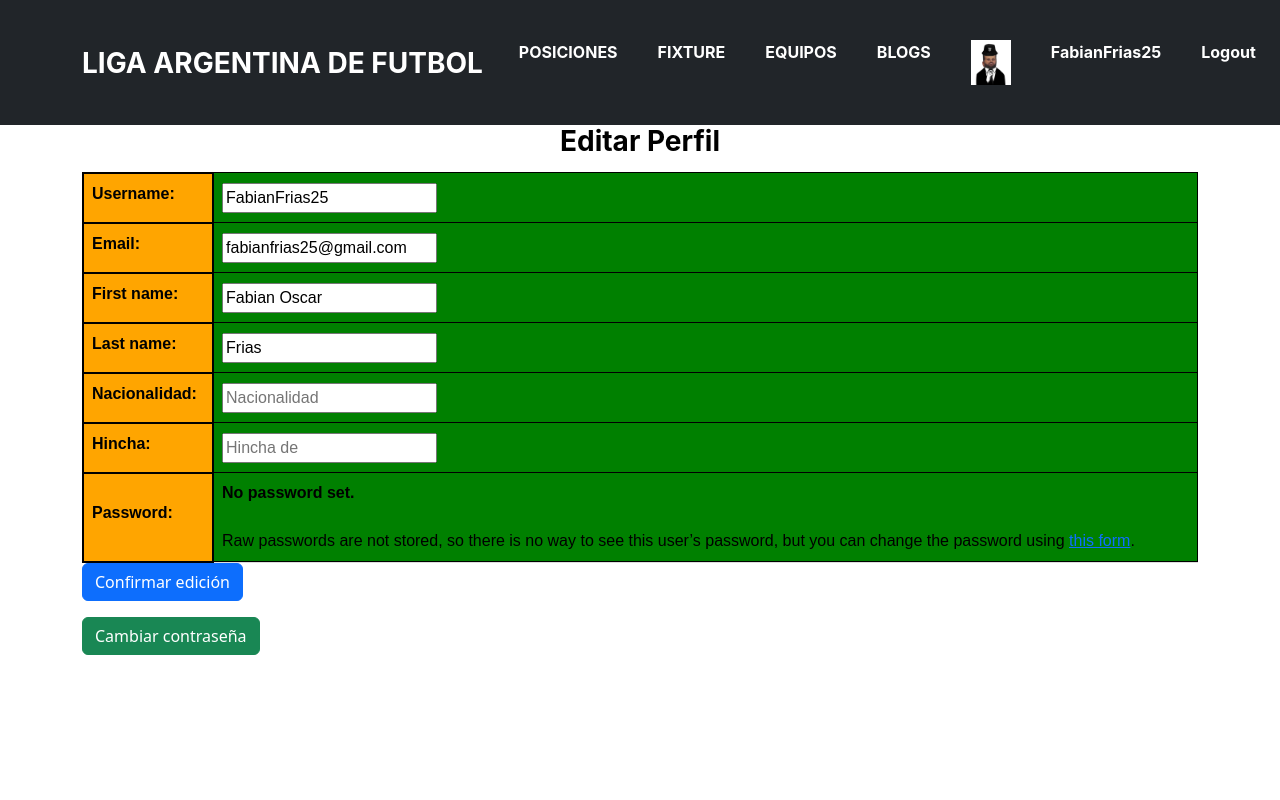
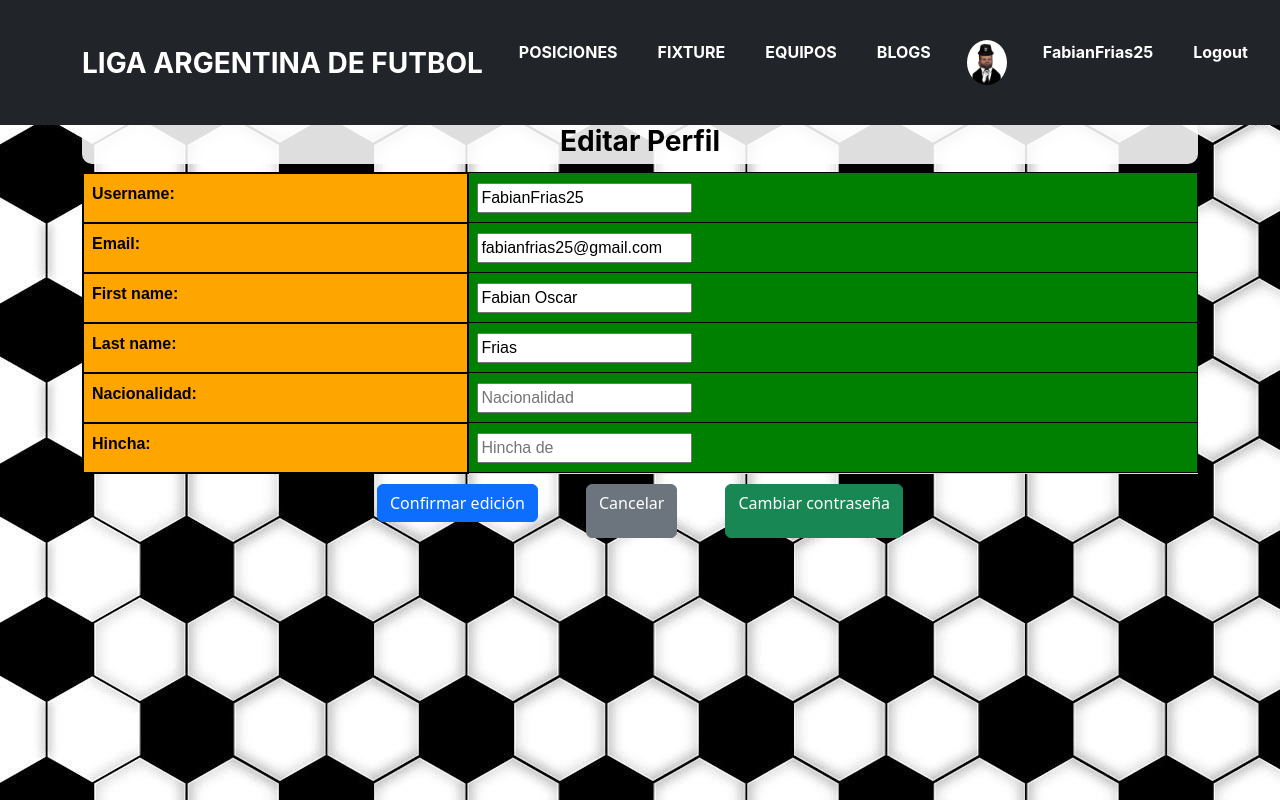
Before and after one commit to FabianFrias25/ProyectoFinalFriasFabian, a Django app: page /AppFutbolArg/perfil/editarPerfil/ in a window 1280 px wide. Run offline with Django 4.2, Linux system fonts and the light colour scheme; a user stored in the database is signed in; data comes from the database, SQL or seed files in the repository; both versions use the stored data as it was after the commit; some libraries are stand-ins or nearby versions; some web fonts are replaced.

Commit message:
Crear/Agregar/Reemplazar Avatar solucionado y +

```diff
--- a/AppFutbolArg/templates/AppFutbolArg/Inicio.html
+++ b/AppFutbolArg/templates/AppFutbolArg/Inicio.html
@@ -16,7 +16,7 @@
     <title>{% block title %} Liga Argentina 2023{% endblock %}</title>
 </head>
     <body>
-        <nav class="navbar navbar-expand-lg  fixed-top bg-dark" id="mainNav">
+        <nav class="navbar navbar-expand-lg fixed-top bg-dark" id="mainNav">
             <div class="container"><a class="navbar-brand js-scroll-trigger" href="{% url 'Inicio' %}">LIGA ARGENTINA DE FUTBOL</a>
                 <button class="navbar-toggler navbar-toggler-right font-weight-bold bg-primary text-white rounded" type="button" data-toggle="collapse" data-target="#navbarResponsive" aria-controls="navbarResponsive" aria-expanded="false" aria-label="Toggle navigation">Menu <i class="fas fa-bars"></i></button>
                 <div class="collapse navbar-collapse" id="navbarResponsive">
@@ -25,9 +25,16 @@
                         <li class="nav-item mx-0 mx-lg-1"><a class="nav-link py-3 px-0 px-lg-3 rounded js-scroll-trigger" href="{% url 'Fixture' %}">FIXTURE</a></li>
                         <li class="nav-item mx-0 mx-lg-1"><a class="nav-link py-3 px-0 px-lg-3 rounded js-scroll-trigger" href="{% url 'Equipos' %}">EQUIPOS</a></li>
                         <li class="nav-item mx-0 mx-lg-1"><a class="nav-link py-3 px-0 px-lg-3 rounded js-scroll-trigger" href="{% url 'Blogs' %}">BLOGS</a></li>
-                        <li class="nav-item mx-0 mx-lg-1"><a class="nav-link py-3 px-0 px-lg-3 rounded js-scroll-trigger" href=""><img src="{{avatar}}" width="40px" alt=""></a></li>
+                        {% if user.is_authenticated %}
+                        <a class="nav-link py-3 px-0 px-lg-3 rounded js-scroll-trigger" href="{% url 'perfil' %}">
+                            <img src="{{avatar}}" width="40px" alt="" class="rounded-circle">
+                        </a>
                         <li class="nav-item mx-0 mx-lg-1"><a class="nav-link py-3 px-0 px-lg-3 rounded js-scroll-trigger" href="{% url 'perfil' %}">{{user.username}}</a></li>
                         <li class="nav-item mx-0 mx-lg-1"><a class="nav-link py-3 px-0 px-lg-3 rounded js-scroll-trigger" href="{% url 'logout' %}">Logout</a></li>
+                        {% else %}
+                        <li class="nav-item mx-0 mx-lg-1"><a class="nav-link py-3 px-0 px-lg-3 rounded js-scroll-trigger" href="{% url 'login' %}">Iniciar Sesion</a></li>
+                        <li class="nav-item mx-0 mx-lg-1"><a class="nav-link py-3 px-0 px-lg-3 rounded js-scroll-trigger" href="{% url 'registro' %}">Registro</a></li>
+                        {% endif %}
                     </ul>
                 </div>
             </div>
--- a/AppFutbolArg/templates/AppFutbolArg/Perfil/editarPerfil.html
+++ b/AppFutbolArg/templates/AppFutbolArg/Perfil/editarPerfil.html
@@ -3,16 +3,27 @@
 <title>{% block title %}Perfil{% endblock %}</title>
 
 {% block contenidoQueCambia %}
-<div class="contenido  margenPosiciones">
+<div class="equipofondo">
     <div class="container mt-5 margenPosiciones">
-        <h3 class="subrayado" style="color: black; font-weight: bold; ">Editar Perfil</h3>
+        <h3 class="subrayado" style="color: black; font-weight: bold;">Editar Perfil</h3>
         <form method="POST"> {% csrf_token %}
             <table id="posiciones" class="tablesorter1">
-                {{ form.as_table }}
+                {% for field in form %}
+                    {% if field.name != 'password' %}  <!-- excluye el cambio de contraseña -->
+                        <tr>
+                            <th>{{ field.label_tag }}</th>
+                            <td>{{ field }}</td>
+                        </tr>
+                    {% endif %}
+                {% endfor %}
             </table>
-            <input class="btn btn-primary mb-3" type="submit" value="Confirmar edición">
+            <div style="display: flex; justify-content: center; margin-top: 10px;">
+                <input class="btn btn-primary mb-3 mr-5" type="submit" value="Confirmar edición">
+                <a href="{% url 'perfil' %}" class="btn btn-secondary mr-5">Cancelar</a>
+                <a href="/AppFutbolArg/Perfil/changePassword" class="btn btn-success">Cambiar contraseña</a>
+            </div>
         </form>
-            <a href="/AppFutbolArg/Perfil/changePassword" class="btn btn-success">Cambiar contraseña</a>
     </div>
 </div>
+
 {% endblock %}
--- a/AppFutbolArg/templates/AppFutbolArg/login.html
+++ b/AppFutbolArg/templates/AppFutbolArg/login.html
@@ -18,7 +18,7 @@
             {% if error %}
                 <p style="color: red;">{{error}}</p>
             {% endif %}
-            <p style="color: white;">¿Aún no tienes una cuenta? <a href="/AppFutbolArg/registro" class="btn btn-success">Registrate</a></p>
+            <a style="color: white;">¿Aún no tienes una cuenta? <a href="/AppFutbolArg/registro" class="btn btn-success">Registrate</a></a>
         </form>
     </div>
 </body>
--- a/AppFutbolArg/views.py
+++ b/AppFutbolArg/views.py
@@ -99,15 +99,21 @@ def getavatar(request):
 
 @login_required
 def editAvatar(request):
+    try:
+        avatar = Avatar.objects.filter(user=request.user).first()
+    except Avatar.DoesNotExist:
+        avatar = Avatar(user=request.user)  # Crea un nuevo objeto Avatar para el usuario
+
     if request.method == 'POST':
-        form = AvatarForm(request.POST, request.FILES)
+        form = AvatarForm(request.POST, request.FILES, instance=avatar)  # Usa el objeto Avatar existente
         if form.is_valid():
             avatar = form.save(commit=False)
-            avatar.user = request.user
-            avatar.save()
+            avatar.user = request.user  # Asigna el usuario al objeto Avatar
+            avatar.save()  # Guarda el objeto Avatar actualizado
             return redirect('perfil')
     else:
-        form = AvatarForm()
+        form = AvatarForm(instance=avatar)  # Usa el objeto Avatar existente
+
     return render(request, "AppFutbolArg/Perfil/avatar.html", {'form': form})
 
 
```
Also changed, not shown: db.sqlite3, media/avatares/1/FOTO_DE_PERFIL_1.jpg (added), media/avatares/12/images.jpg (added), media/avatares/14/18.png (added), media/avatares/None/SERVICIO_FINANCIERO.png (added), media/avatares/None/akane.jpeg (added), media/avatares/None/akane_9cSrHvc.jpeg (added), media/avatares/None/avatar_Dulce.jpeg (added), media/avatares/None/probaravatar_nk7F3qm.png (added).
